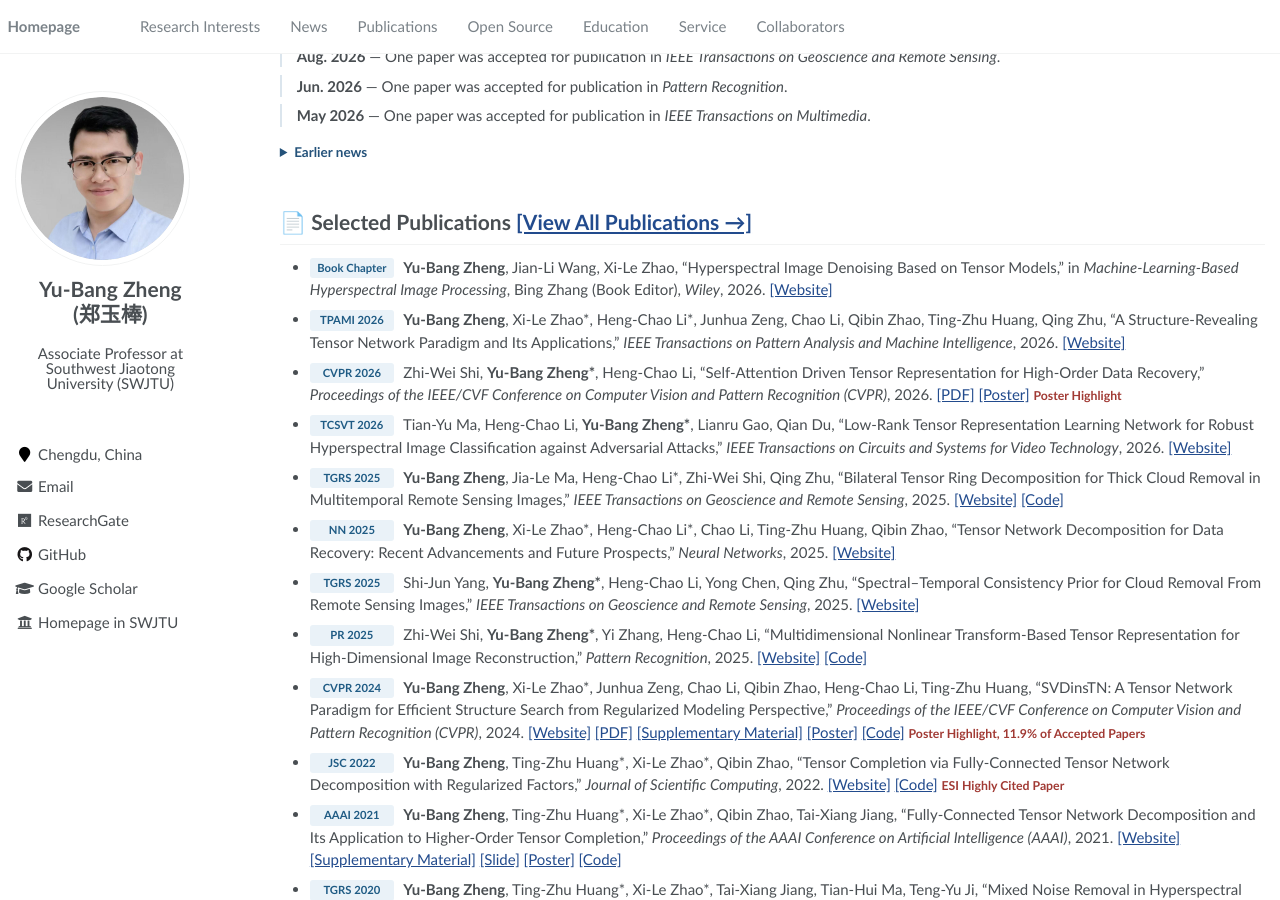
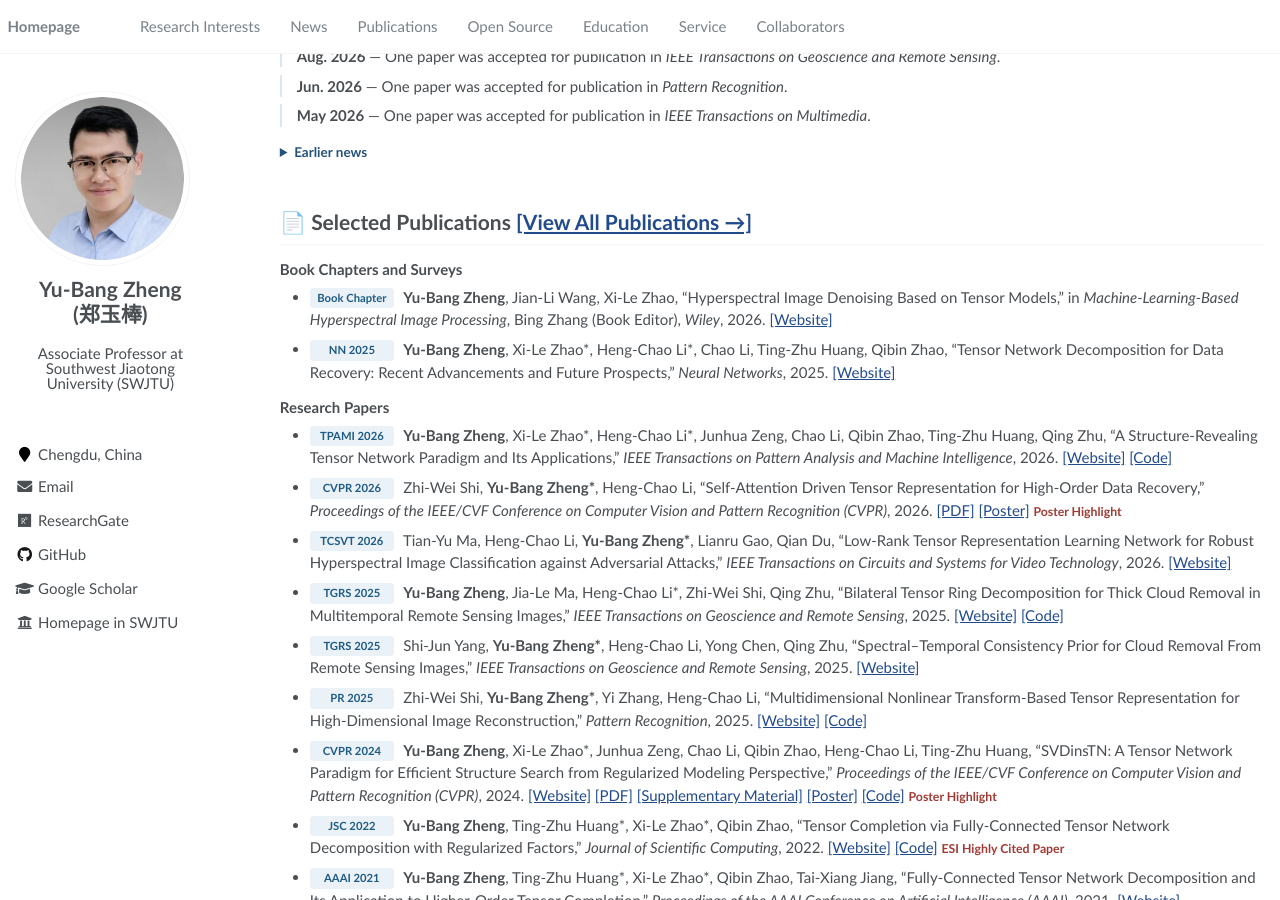
Before and after one commit to YuBangZheng/yubangzheng.github.io, a Jekyll site: the page built from pages/about.md, in a window 1280 px wide and 900 px high, scrolled down 507 px. Built offline with Jekyll 4.4.1, drawn with Linux system fonts in a browser that asks for light colours; some of the changed lines change nothing that is shown.

Commit message:
Update about.md

```diff
--- a/pages/about.md
+++ b/pages/about.md
@@ -61,9 +61,15 @@
 
 # 📄 Selected Publications [[View All Publications →]](/publications/)
 
+### Book Chapters and Surveys
+
 - <span class="pub-venue">Book Chapter</span> **Yu-Bang Zheng**, Jian-Li Wang, Xi-Le Zhao, “Hyperspectral Image Denoising Based on Tensor Models,” in _Machine-Learning-Based Hyperspectral Image Processing_, Bing Zhang (Book Editor), _Wiley_, 2026. [[Website]](https://onlinelibrary.wiley.com/doi/abs/10.1002/9781394267880.ch3)
 
-- <span class="pub-venue">TPAMI 2026</span> **Yu-Bang Zheng**, Xi-Le Zhao\*, Heng-Chao Li\*, Junhua Zeng, Chao Li, Qibin Zhao, Ting-Zhu Huang, Qing Zhu, “A Structure-Revealing Tensor Network Paradigm and Its Applications,” _IEEE Transactions on Pattern Analysis and Machine Intelligence_, 2026. [[Website]](https://ieeexplore.ieee.org/document/11699103)
+- <span class="pub-venue">NN 2025</span> **Yu-Bang Zheng**, Xi-Le Zhao\*, Heng-Chao Li\*, Chao Li, Ting-Zhu Huang, Qibin Zhao, “Tensor Network Decomposition for Data Recovery: Recent Advancements and Future Prospects,” _Neural Networks_, 2025. [[Website]](https://www.sciencedirect.com/science/article/pii/S0893608025006884)
+
+### Research Papers
+
+- <span class="pub-venue">TPAMI 2026</span> **Yu-Bang Zheng**, Xi-Le Zhao\*, Heng-Chao Li\*, Junhua Zeng, Chao Li, Qibin Zhao, Ting-Zhu Huang, Qing Zhu, “A Structure-Revealing Tensor Network Paradigm and Its Applications,” _IEEE Transactions on Pattern Analysis and Machine Intelligence_, 2026. [[Website]](https://ieeexplore.ieee.org/document/11699103) [[Code]](https://yubangzheng.github.io/codes/code_SVDinsTN.zip)
 
 - <span class="pub-venue">CVPR 2026</span> Zhi-Wei Shi, **Yu-Bang Zheng\***, Heng-Chao Li, “Self-Attention Driven Tensor Representation for High-Order Data Recovery,” _Proceedings of the IEEE/CVF Conference on Computer Vision and Pattern Recognition (CVPR)_, 2026. [[PDF]](https://openaccess.thecvf.com/content/CVPR2026/papers/Shi_Self-Attention_Driven_Tensor_Representation_for_High-Order_Data_Recovery_CVPR_2026_paper.pdf) [[Poster]](https://yubangzheng.github.io/papers/Poster_SADTR.pdf) <span class="publication-note">Poster Highlight</span>
 
@@ -71,13 +77,11 @@
 
 - <span class="pub-venue">TGRS 2025</span> **Yu-Bang Zheng**, Jia-Le Ma, Heng-Chao Li\*, Zhi-Wei Shi, Qing Zhu, “Bilateral Tensor Ring Decomposition for Thick Cloud Removal in Multitemporal Remote Sensing Images,” _IEEE Transactions on Geoscience and Remote Sensing_, 2025. [[Website]](https://ieeexplore.ieee.org/document/11123527) [[Code]](https://yubangzheng.github.io/codes/Code_BTR_CR.zip)
 
-- <span class="pub-venue">NN 2025</span> **Yu-Bang Zheng**, Xi-Le Zhao\*, Heng-Chao Li\*, Chao Li, Ting-Zhu Huang, Qibin Zhao, “Tensor Network Decomposition for Data Recovery: Recent Advancements and Future Prospects,” _Neural Networks_, 2025. [[Website]](https://www.sciencedirect.com/science/article/pii/S0893608025006884)
-
 - <span class="pub-venue">TGRS 2025</span> Shi-Jun Yang, **Yu-Bang Zheng\***, Heng-Chao Li, Yong Chen, Qing Zhu, “Spectral–Temporal Consistency Prior for Cloud Removal From Remote Sensing Images,” _IEEE Transactions on Geoscience and Remote Sensing_, 2025. [[Website]](https://ieeexplore.ieee.org/document/10746549)
 
 - <span class="pub-venue">PR 2025</span> Zhi-Wei Shi, **Yu-Bang Zheng\***, Yi Zhang, Heng-Chao Li, “Multidimensional Nonlinear Transform-Based Tensor Representation for High-Dimensional Image Reconstruction,” _Pattern Recognition_, 2025. [[Website]](https://www.sciencedirect.com/science/article/abs/pii/S0031320325003942) [[Code]](https://yubangzheng.github.io/codes/code_3DCNTNN.zip)
 
-- <span class="pub-venue">CVPR 2024</span> **Yu-Bang Zheng**, Xi-Le Zhao\*, Junhua Zeng, Chao Li, Qibin Zhao, Heng-Chao Li, Ting-Zhu Huang, “SVDinsTN: A Tensor Network Paradigm for Efficient Structure Search from Regularized Modeling Perspective,” _Proceedings of the IEEE/CVF Conference on Computer Vision and Pattern Recognition (CVPR)_, 2024. [[Website]](https://ieeexplore.ieee.org/abstract/document/10655696) [[PDF]](https://openaccess.thecvf.com/content/CVPR2024/papers/Zheng_SVDinsTN_A_Tensor_Network_Paradigm_for_Efficient_Structure_Search_from_CVPR_2024_paper.pdf) [[Supplementary Material]](https://ieeexplore.ieee.org/document/11699103) [[Poster]](https://yubangzheng.github.io/papers/Poster_SVDinsTN.pdf) [[Code]](https://yubangzheng.github.io/codes/code_SVDinsTN.zip) <span class="publication-note">Poster Highlight, 11.9% of Accepted Papers</span>
+- <span class="pub-venue">CVPR 2024</span> **Yu-Bang Zheng**, Xi-Le Zhao\*, Junhua Zeng, Chao Li, Qibin Zhao, Heng-Chao Li, Ting-Zhu Huang, “SVDinsTN: A Tensor Network Paradigm for Efficient Structure Search from Regularized Modeling Perspective,” _Proceedings of the IEEE/CVF Conference on Computer Vision and Pattern Recognition (CVPR)_, 2024. [[Website]](https://ieeexplore.ieee.org/abstract/document/10655696) [[PDF]](https://openaccess.thecvf.com/content/CVPR2024/papers/Zheng_SVDinsTN_A_Tensor_Network_Paradigm_for_Efficient_Structure_Search_from_CVPR_2024_paper.pdf) [[Supplementary Material]](https://ieeexplore.ieee.org/document/11699103) [[Poster]](https://yubangzheng.github.io/papers/Poster_SVDinsTN.pdf) [[Code]](https://yubangzheng.github.io/codes/code_SVDinsTN.zip) <span class="publication-note">Poster Highlight</span>
 
 - <span class="pub-venue">JSC 2022</span> **Yu-Bang Zheng**, Ting-Zhu Huang\*, Xi-Le Zhao\*, Qibin Zhao, “Tensor Completion via Fully-Connected Tensor Network Decomposition with Regularized Factors,” _Journal of Scientific Computing_, 2022. [[Website]](https://link.springer.com/article/10.1007/s10915-022-01841-8#citeas) [[Code]](https://yubangzheng.github.io/codes/code_FCTNFR.zip) <span class="publication-note">ESI Highly Cited Paper</span>
 
```
